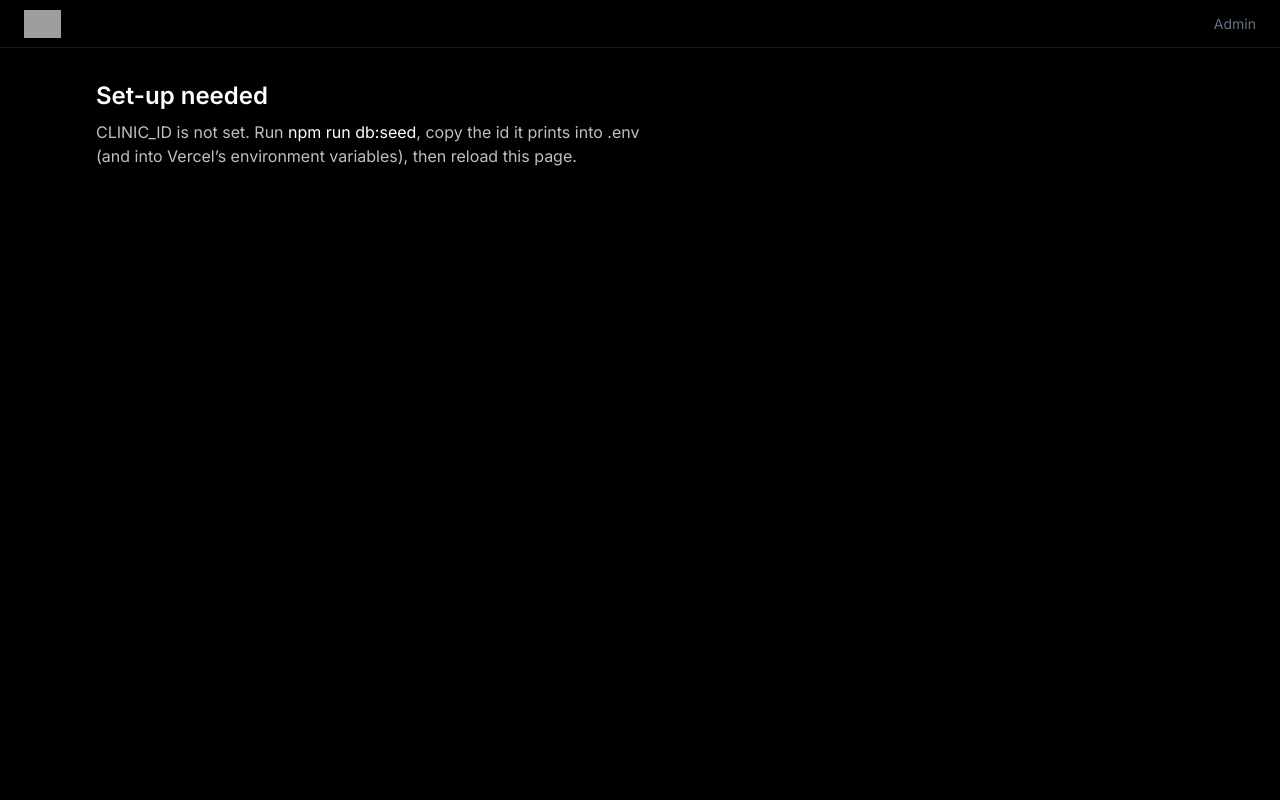
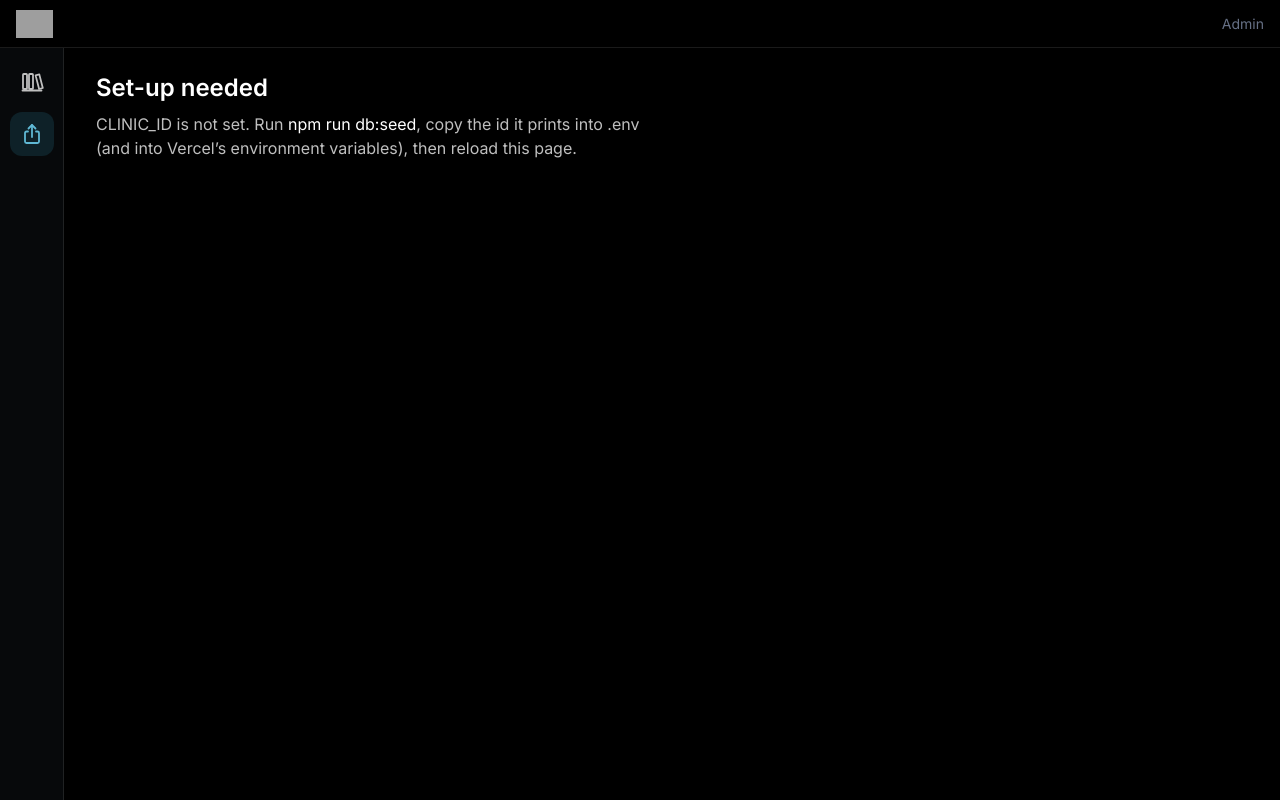
Before and after one commit to Pulse-3D-Media/patient-education-platform, a Next.js app: page /admin in a window 1280 px wide. Built offline with nearby package versions, Linux system fonts and the light colour scheme; grey boxes are pictures that could not be loaded.

Commit message:
Share the navigation shell with the admin page, use a share icon, trim the pamphlet
Co-Authored-By: Claude Fable 5.1 <noreply@anthropic.com>
Claude-Session: https://claude.ai/code/session_01BWJwyTT9PqmERkcsHNfswG

```diff
--- a/app/admin/page.tsx
+++ b/app/admin/page.tsx
@@ -1,5 +1,5 @@
-import Link from "next/link";
 import type { Category } from "@prisma/client";
+import { AppShell } from "@/components/ui/AppShell";
 import { CopyButton } from "@/components/ui/CopyButton";
 import { getBaseUrl } from "@/lib/base-url";
 import { CATEGORIES } from "@/lib/categories";
@@ -10,7 +10,8 @@ import { qrFileName, watchLink } from "@/lib/share-link";
 import { CreateShareForm } from "./CreateShareForm";
 
 /**
- * The office-manager console. Desktop, sitting down, no hurry.
+ * The office-manager console, inside the same shell (banner, icon rail,
+ * category drawer) as the library, so a surgeon can reach it from the rail.
  *
  * Two things on the page:
  *   1. Every published video, each with a "Create share link" form.
@@ -18,16 +19,15 @@ import { CreateShareForm } from "./CreateShareForm";
  *      and buttons to copy the link, download its QR code as a picture, or
  *      open a printable pamphlet.
  *
+ * Everything wraps to the width it is given. Long links break across lines
+ * and the buttons drop to a second row, so the page never scrolls sideways.
+ *
  * Always rendered fresh (never cached): someone who just made a link needs
  * to see it in the list straight away.
  */
 export const dynamic = "force-dynamic";
 
-// Same logo as the library banner. Copied rather than imported because
-// LibraryShell is a client component and this page is a server component.
-const LOGO = "https://cdn.prod.website-files.com/69092ab4b2ae593d551bb95f/6a394f4daad9a6c8cc1d16a4_pulse3dmedia-logo-p-500.png";
-
-/** The look of the secondary buttons in the links table (Copy uses the same look). */
+/** The look of the secondary buttons on each link (Copy uses the same look). */
 const SECONDARY_BUTTON =
   "inline-flex h-10 shrink-0 items-center rounded-lg border border-white/15 px-4 text-sm font-medium text-[#bfbfbf] transition hover:border-[#2a829b] hover:text-white";
 
@@ -35,13 +35,15 @@ export default async function AdminPage() {
   const clinicId = getCurrentClinicId();
   if (!clinicId) {
     return (
-      <Frame>
+      <AppShell>
+        <main className="px-5 py-6 sm:px-8">
           <h1 className="text-2xl font-semibold">Set-up needed</h1>
           <p className="mt-2 max-w-xl text-[#bfbfbf]">
-          CLINIC_ID is not set. Run <span className="text-white">npm run db:seed</span>, copy the id it prints into
-          .env (and into Vercel&rsquo;s environment variables), then reload this page.
+            CLINIC_ID is not set. Run <span className="text-white">npm run db:seed</span>, copy the id it prints
+            into .env (and into Vercel&rsquo;s environment variables), then reload this page.
           </p>
-      </Frame>
+        </main>
+      </AppShell>
     );
   }
 
@@ -54,12 +56,14 @@ export default async function AdminPage() {
   const now = new Date();
 
   return (
-    <Frame>
+    <AppShell>
+      <main className="px-5 py-6 sm:px-8">
+        <div className="mx-auto max-w-6xl">
           <header>
             <h1 className="text-2xl font-semibold sm:text-3xl">Share links</h1>
             <p className="mt-1 max-w-2xl text-[#bfbfbf]">
-          Create a link for a procedure and copy it to send to a patient. The link stops working after the number of
-          days you choose.
+              Create a link for a procedure and copy it to send to a patient. The link stops working after the
+              number of days you choose.
             </p>
           </header>
 
@@ -101,82 +105,51 @@ export default async function AdminPage() {
             {shares.length === 0 ? (
               <p className="mt-3 text-[#bfbfbf]">No links yet. Create one above.</p>
             ) : (
-          <div className="mt-3 overflow-x-auto rounded-2xl border border-white/10">
-            <table className="w-full text-left text-sm">
-              <thead className="bg-[#0d1113] text-xs uppercase tracking-wider text-[#667085]">
-                <tr>
-                  <th scope="col" className="px-4 py-3 font-medium">
-                    Procedure
-                  </th>
-                  <th scope="col" className="px-4 py-3 font-medium">
-                    Link
-                  </th>
-                  <th scope="col" className="px-4 py-3 font-medium">
-                    Expires
-                  </th>
-                  <th scope="col" className="px-4 py-3 text-right font-medium">
-                    Views
-                  </th>
-                  <th scope="col" className="px-4 py-3">
-                    <span className="sr-only">Actions</span>
-                  </th>
-                </tr>
-              </thead>
-              <tbody className="divide-y divide-white/10">
+              <ul className="mt-3 flex flex-col gap-3">
                 {shares.map((share) => {
                   const link = watchLink(baseUrl, share.code);
                   const qrUrl = `/admin/qr/${share.code}`;
                   const expired = share.expiresAt < now;
                   return (
-                    <tr key={share.id} className={expired ? "text-[#667085]" : ""}>
-                      <td className="px-4 py-3 font-medium text-white">{share.video.title}</td>
-                      <td className="px-4 py-3">
-                        <span className="text-[#bfbfbf]">{link}</span>
-                      </td>
-                      <td className="px-4 py-3 whitespace-nowrap">
-                        {formatDate(share.expiresAt)}
-                        <span className="block text-xs text-[#667085]">
-                          {expired ? "Expired" : daysLeft(share.expiresAt, now)}
-                        </span>
-                      </td>
-                      <td className="px-4 py-3 text-right tabular-nums">{share.viewCount}</td>
-                      <td className="px-4 py-3">
-                        <div className="flex items-center justify-end gap-2">
+                    <li
+                      key={share.id}
+                      className="flex flex-col gap-4 rounded-2xl border border-white/10 bg-[#0d1113] p-5 lg:flex-row lg:items-center lg:justify-between"
+                    >
+                      <div className="min-w-0 flex-1">
+                        <p className={`text-lg font-semibold ${expired ? "text-[#667085]" : ""}`}>{share.video.title}</p>
+                        {/* break-all lets a long address wrap anywhere instead of widening the page */}
+                        <p className="mt-1 break-all text-sm text-[#bfbfbf]">{link}</p>
+                        <p className="mt-2 text-sm text-[#667085]">
+                          {expired ? (
+                            <>Expired {formatDate(share.expiresAt)}</>
+                          ) : (
+                            <>
+                              Expires {formatDate(share.expiresAt)} &middot; {daysLeft(share.expiresAt, now)}
+                            </>
+                          )}
+                          &nbsp;&middot; {share.viewCount} {share.viewCount === 1 ? "view" : "views"}
+                        </p>
+                      </div>
+
+                      <div className="flex flex-wrap gap-2 lg:shrink-0 lg:justify-end">
                         <CopyButton text={link} label="Copy link" />
                         {/* A plain link with a download name: the browser saves the picture instead of opening it */}
                         <a href={qrUrl} download={qrFileName(share.video.title, share.code)} className={SECONDARY_BUTTON}>
                           Download QR
                         </a>
-                          <Link href={`/admin/print/${share.code}`} className={SECONDARY_BUTTON}>
+                        <a href={`/admin/print/${share.code}`} className={SECONDARY_BUTTON}>
                           Print
-                          </Link>
+                        </a>
                       </div>
-                      </td>
-                    </tr>
+                    </li>
                   );
                 })}
-              </tbody>
-            </table>
-          </div>
+              </ul>
             )}
           </section>
-    </Frame>
-  );
-}
-
-/** The page's outer frame: banner with the logo, then the content. */
-function Frame({ children }: { children: React.ReactNode }) {
-  return (
-    <div className="flex min-h-screen flex-col bg-black text-white">
-      <header className="sticky top-0 z-30 flex h-12 items-center gap-3 border-b border-white/10 bg-black px-4 sm:px-6">
-        <Link href="/library" className="flex items-center" aria-label="Pulse 3D, library home">
-          {/* eslint-disable-next-line @next/next/no-img-element -- small static logo from the CDN */}
-          <img src={LOGO} alt="Pulse 3D" className="h-7 w-auto" />
-        </Link>
-        <span className="ml-auto text-sm text-[#667085]">Admin</span>
-      </header>
-      <main className="mx-auto w-full max-w-6xl px-5 py-8 sm:px-8">{children}</main>
         </div>
+      </main>
+    </AppShell>
   );
 }
 
--- a/app/admin/print/[code]/page.tsx
+++ b/app/admin/print/[code]/page.tsx
@@ -14,14 +14,10 @@ import { PrintButton } from "./PrintButton";
  * Letter sheet (8.5 by 11 inches) carrying the pamphlet twice, one per half,
  * with a dashed line to cut along, so one sheet makes two pamphlets.
  *
- * Each half-page pamphlet has the procedure name, the QR code, one line of
- * instructions (plus the typed-out link for anyone who cannot scan), and the
- * Pulse 3D logo on a black band, which prints fine in black and white.
+ * Each half-page pamphlet has the procedure name, the QR code, and one line
+ * of instructions (plus the typed-out link for anyone who cannot scan).
  */
 export const dynamic = "force-dynamic";
-
-// Same logo as the library banner. It is light, so it sits on a black band.
-const LOGO = "https://cdn.prod.website-files.com/69092ab4b2ae593d551bb95f/6a394f4daad9a6c8cc1d16a4_pulse3dmedia-logo-p-500.png";
 
 /**
  * Print rules. Sizes are in inches because that is what paper is measured
@@ -32,7 +28,7 @@ const LOGO = "https://cdn.prod.website-files.com/69092ab4b2ae593d551bb95f/6a394f
 const PRINT_CSS = `
   @page { size: 8.5in 11in; margin: 0; }
   .sheet { width: 8.5in; height: 11in; position: relative; }
-  .pamphlet { height: 5.5in; padding: 0.5in; -webkit-print-color-adjust: exact; print-color-adjust: exact; }
+  .pamphlet { height: 5.5in; padding: 0.5in; }
   .cut-line { position: absolute; top: 5.5in; left: 0; right: 0; border-top: 1px dashed #98a2b3; }
   @media print { html, body { background: white; } }
 `;
@@ -79,8 +75,8 @@ export default async function PrintPage({ params }: PageProps<"/admin/print/[cod
 /** One half-page pamphlet: 8.5 by 5.5 inches. */
 function Pamphlet({ title, link, qrImage }: { title: string; link: string; qrImage: string }) {
   return (
-    <section className="pamphlet flex flex-col">
-      <div className="flex flex-1 items-center gap-[0.5in]">
+    <section className="pamphlet flex items-center">
+      <div className="flex w-full items-center gap-[0.5in]">
         <div className="min-w-0 flex-1">
           <p className="text-[11pt] font-medium uppercase tracking-wider text-[#667085]">Your procedure</p>
           <h1 className="mt-[0.1in] text-[26pt] font-semibold leading-tight">{title}</h1>
@@ -95,10 +91,6 @@ function Pamphlet({ title, link, qrImage }: { title: string; link: string; qrIma
         <img src={qrImage} alt={`QR code that opens ${link}`} className="h-[2.6in] w-[2.6in] shrink-0" />
       </div>
 
-      <div className="flex h-[0.6in] shrink-0 items-center rounded-md bg-black px-[0.3in]">
-        {/* eslint-disable-next-line @next/next/no-img-element -- small static logo from the CDN */}
-        <img src={LOGO} alt="Pulse 3D" className="h-[0.28in] w-auto" />
-      </div>
     </section>
   );
 }
--- a/components/ui/LibraryShell.tsx
+++ b/components/ui/AppShell.tsx
@@ -4,29 +4,31 @@ import Link from "next/link";
 import { usePathname } from "next/navigation";
 import { useEffect, useState, type ReactNode } from "react";
 import { CATEGORIES, CATEGORY_GROUP } from "@/lib/categories";
-import { AdminIcon, BooksIcon, CloseIcon, HomeIcon } from "./icons";
+import { BooksIcon, CloseIcon, HomeIcon, ShareIcon } from "./icons";
 
 /**
- * The frame around every library page. One navigation model on every screen:
+ * The frame around every staff-facing page: the library and the admin
+ * console. (The patient page at /watch has no frame at all, on purpose.)
+ * One navigation model on every screen:
  *
  *   - a thin banner across the top with the Pulse 3D mark
- *   - an icon rail down the left: the books icon at the top, the admin gear
- *     at the bottom (on phones both icons sit in the banner instead, so
+ *   - an icon rail down the left: the books icon opens the category drawer,
+ *     and the share icon right below it opens the admin console, where share
+ *     links are made (on phones both icons sit in the banner instead, so
  *     nothing permanent eats the narrow width)
- *   - the category drawer, opened by the books icon, listing Home and every
- *     category from lib/categories. It floats over the content rather than
- *     pushing it, and closes on outside click, Escape, or choosing a category.
- *
- * The gear opens the admin console, so a surgeon can make a share link
- * without leaving the library. Phase 2 shows it only to people allowed in.
+ *   - the category drawer, listing Home and every category from
+ *     lib/categories. It floats over the content rather than pushing it, and
+ *     closes on outside click, Escape, or choosing a category.
  *
  * It is a client component only because the drawer needs open/closed state.
  * The page content arrives as children and stays server-rendered.
+ *
+ * Phase 2 shows the share icon only to people allowed into the admin console.
  */
 
 const LOGO = "https://cdn.prod.website-files.com/69092ab4b2ae593d551bb95f/6a394f4daad9a6c8cc1d16a4_pulse3dmedia-logo-p-500.png";
 
-export function LibraryShell({ children }: { children: ReactNode }) {
+export function AppShell({ children }: { children: ReactNode }) {
   const [open, setOpen] = useState(false);
   const pathname = usePathname();
 
@@ -38,6 +40,7 @@ export function LibraryShell({ children }: { children: ReactNode }) {
   }, [open]);
 
   const toggle = () => setOpen((v) => !v);
+  const onAdmin = pathname.startsWith("/admin");
 
   return (
     <div className="flex min-h-screen flex-col bg-black text-white">
@@ -49,8 +52,10 @@ export function LibraryShell({ children }: { children: ReactNode }) {
           <img src={LOGO} alt="Pulse 3D" className="h-7 w-auto" />
         </Link>
         <div className="ml-auto flex items-center gap-2">
-          <span className="hidden text-sm text-[#667085] sm:inline">Patient Education Library</span>
-          <AdminLink className="md:hidden" />
+          <span className="hidden text-sm text-[#667085] sm:inline">
+            {onAdmin ? "Admin" : "Patient Education Library"}
+          </span>
+          <AdminLink active={onAdmin} className="md:hidden" />
         </div>
       </header>
 
@@ -61,7 +66,7 @@ export function LibraryShell({ children }: { children: ReactNode }) {
           className="sticky top-12 hidden h-[calc(100vh-3rem)] w-16 shrink-0 flex-col items-center gap-2 border-r border-white/10 bg-[#07090b] py-3 md:flex"
         >
           <LibraryButton open={open} onClick={toggle} />
-          <AdminLink className="mt-auto" />
+          <AdminLink active={onAdmin} />
         </nav>
 
         {/* Drawer and its backdrop */}
@@ -101,16 +106,19 @@ function LibraryButton({ open, onClick, className = "" }: { open: boolean; onCli
   );
 }
 
-/** The gear that opens the admin console. Same size as the books button so the rail lines up. */
-function AdminLink({ className = "" }: { className?: string }) {
+/** The share icon that opens the admin console. Same size as the books button so the rail lines up. */
+function AdminLink({ active, className = "" }: { active: boolean; className?: string }) {
   return (
     <Link
       href="/admin"
-      title="Admin"
+      title="Share links"
       aria-label="Open the admin console"
-      className={`flex h-11 w-11 items-center justify-center rounded-xl text-[#bfbfbf] transition hover:bg-white/5 hover:text-white ${className}`}
+      aria-current={active ? "page" : undefined}
+      className={`flex h-11 w-11 items-center justify-center rounded-xl transition ${
+        active ? "bg-[#2a829b]/20 text-[#5fb8d4]" : "text-[#bfbfbf] hover:bg-white/5 hover:text-white"
+      } ${className}`}
     >
-      <AdminIcon className="h-6 w-6" />
+      <ShareIcon className="h-6 w-6" />
     </Link>
   );
 }
--- a/components/ui/icons.tsx
+++ b/components/ui/icons.tsx
@@ -27,12 +27,13 @@ export function HomeIcon({ className }: IconProps) {
   );
 }
 
-/** A gear. The admin console symbol. */
-export function AdminIcon({ className }: IconProps) {
+/** A box with an arrow rising out of it: the share symbol. Opens the admin console. */
+export function ShareIcon({ className }: IconProps) {
   return (
     <svg viewBox="0 0 24 24" fill="none" stroke="currentColor" strokeWidth="1.8" strokeLinecap="round" strokeLinejoin="round" className={className} aria-hidden="true">
-      <circle cx="12" cy="12" r="3" />
-      <path d="M19.4 15a1.7 1.7 0 0 0 .3 1.8l.1.1a2 2 0 1 1-2.8 2.8l-.1-.1a1.7 1.7 0 0 0-1.8-.3 1.7 1.7 0 0 0-1 1.5V21a2 2 0 1 1-4 0v-.1a1.7 1.7 0 0 0-1.1-1.5 1.7 1.7 0 0 0-1.8.3l-.1.1a2 2 0 1 1-2.8-2.8l.1-.1a1.7 1.7 0 0 0 .3-1.8 1.7 1.7 0 0 0-1.5-1H3a2 2 0 1 1 0-4h.1a1.7 1.7 0 0 0 1.5-1.1 1.7 1.7 0 0 0-.3-1.8l-.1-.1a2 2 0 1 1 2.8-2.8l.1.1a1.7 1.7 0 0 0 1.8.3H9a1.7 1.7 0 0 0 1-1.5V3a2 2 0 1 1 4 0v.1a1.7 1.7 0 0 0 1 1.5 1.7 1.7 0 0 0 1.8-.3l.1-.1a2 2 0 1 1 2.8 2.8l-.1.1a1.7 1.7 0 0 0-.3 1.8V9a1.7 1.7 0 0 0 1.5 1H21a2 2 0 1 1 0 4h-.1a1.7 1.7 0 0 0-1.5 1z" />
+      <path d="M8 9.5H6.5A1.5 1.5 0 0 0 5 11v8.5A1.5 1.5 0 0 0 6.5 21h11a1.5 1.5 0 0 0 1.5-1.5V11a1.5 1.5 0 0 0-1.5-1.5H16" />
+      <path d="M12 15V3" />
+      <path d="m8.5 6.5 3.5-3.5 3.5 3.5" />
     </svg>
   );
 }
```
Also changed, not shown: app/library/layout.tsx (+5 -5 lines). Lines whose indentation alone changed are shown as unchanged.
